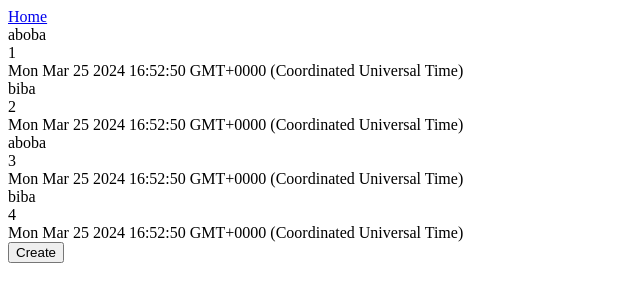
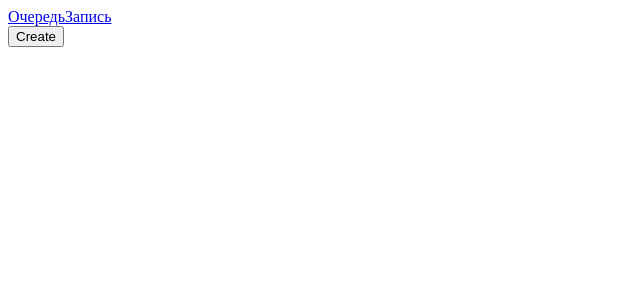
Before and after one commit to Quadardas/test-task, a Vue app: page / in a window 1280 px wide. Shown: the top 302 px of the page, without its empty margins (0-640 px from the left). Built offline with nearby package versions, Linux system fonts and the light colour scheme.

Commit message:
сделал нормальные даты

```diff
--- a/package.json
+++ b/package.json
@@ -7,6 +7,7 @@
     "build": "vue-cli-service build"
   },
   "dependencies": {
+    "@formkit/tempo": "^0.0.17",
     "vue": "^3.2.13",
     "vue-class-component": "^8.0.0-0",
     "vue-router": "^4.0.3"
--- a/src/App.vue
+++ b/src/App.vue
@@ -1,5 +1,6 @@
 <template>
-  <router-link to="/">Home</router-link>
+  <router-link to="/">Очередь</router-link>
+  <router-link to="/entry">Запись</router-link>
   <router-view />
 </template>
 
--- a/src/constants/talon.const.ts
+++ /dev/null
@@ -1,23 +0,0 @@
-import { ITalon } from "@/models/talon.model";
-export const TALON: Array<ITalon> = [
-  {
-    id: 1,
-    type: "aboba",
-    time: new Date(),
-  },
-  {
-    id: 2,
-    type: "biba",
-    time: new Date(),
-  },
-  {
-    id: 3,
-    type: "aboba",
-    time: new Date(),
-  },
-  {
-    id: 4,
-    type: "biba",
-    time: new Date(),
-  },
-];
--- a/src/models/talon.model.ts
+++ /dev/null
@@ -1,5 +0,0 @@
-export interface ITalon {
-  id: number;
-  type: string;
-  time: Date;
-}
--- /dev/null
+++ b/src/models/ticket.model.ts
@@ -0,0 +1,5 @@
+export interface ITicket {
+  id: number;
+  type: string;
+  time: string;
+}
--- a/src/router/index.ts
+++ b/src/router/index.ts
@@ -1,11 +1,17 @@
 import { createRouter, createWebHistory, RouteRecordRaw } from "vue-router";
 import HomeView from "../views/HomeView.vue";
+import EntryView from "@/views/EntryView.vue";
 
 const routes: Array<RouteRecordRaw> = [
   {
     path: "/",
     name: "home",
     component: HomeView,
+  },
+  {
+    path: "/entry",
+    name: "entry",
+    component: EntryView,
   },
 ];
 
--- /dev/null
+++ b/src/views/EntryView.vue
@@ -0,0 +1,46 @@
+<template>
+  <div class="container">
+    <div class="new-ticket">
+      <select v-model="selectedType" id="">
+        <option value="doctor">запись к врачу</option>
+        <option value="other">запись туда-сюда</option>
+      </select>
+      <button @click="createTicket">Запись</button>
+    </div>
+  </div>
+</template>
+
+<script lang="ts" setup>
+import { onBeforeMount, ref } from "vue";
+import { ITicket } from "@/models/ticket.model";
+import { addMinute, date, format, parse } from "@formkit/tempo";
+
+const props = defineProps<{
+  ticket: ITicket;
+}>();
+const date = new Date();
+// const talonTime = format(date, { time: "short" }, "ru");
+
+const tickets = ref<Array<ITicket>>([]);
+const selectedType = ref<string>("");
+
+function createTicket() {
+  const newTime = addMinute(new Date(), 5);
+
+  const newTicket: ITicket = {
+    id: tickets.value.length
+      ? tickets.value[tickets.value.length - 1].id + 1
+      : 0,
+    type: selectedType.value,
+    time: format(newTime, { time: "short" }),
+  };
+
+  tickets.value.push(newTicket);
+  localStorage.setItem("tickets", JSON.stringify(tickets.value));
+}
+// console.log(addMinute(parse(talonTime, "HH:mm"), 5));
+
+onBeforeMount(() => {
+  tickets.value = JSON.parse(localStorage.getItem("tickets") || "[]");
+});
+</script>
--- a/src/views/HomeView.vue
+++ b/src/views/HomeView.vue
@@ -1,15 +1,15 @@
 <template>
   <div class="container">
     <div
-      class="talon-list"
-      v-for="(talon, id) in talons"
+      class="ticket-list"
+      v-for="(ticket, id) in tickets"
       :key="id"
-      :talon="talon"
+      :ticket="ticket"
     >
-      <div class="talon">
-        <div class="talon-type">{{ talon.type }}</div>
-        <div class="talon-id">{{ talon.id }}</div>
-        <div class="talon-time">{{ talon.time }}</div>
+      <div class="ticket">
+        <div class="ticket-type">{{ ticket.type }}</div>
+        <div class="ticket-id">{{ ticket.id }}</div>
+        <div class="ticket-time">{{ ticket.time }}</div>
       </div>
     </div>
     <button>Create</button>
@@ -17,11 +17,18 @@
 </template>
 
 <script lang="ts" setup>
-import { Vue } from "vue-class-component";
-import { ITalon } from "@/models/talon.model";
 import { ref } from "vue";
-import { TALON } from "@/constants/talon.const";
+import { TICKET } from "@/constants/ticket.const";
 
-const talons = ref(TALON);
-console.log(talons.value);
+const tickets = JSON.parse(localStorage.getItem("tickets") || "[]");
+
+console.log(tickets);
 </script>
+
+<style lang="scss" scoped>
+.ticket {
+  margin: 10px;
+  border: 1px solid black;
+  padding: 5px;
+}
+</style>
```
Also changed, not shown: src/constants/ticket.const.ts (added, +23 -0 lines), 1 other file (tests, documents, lock files or other folders).
